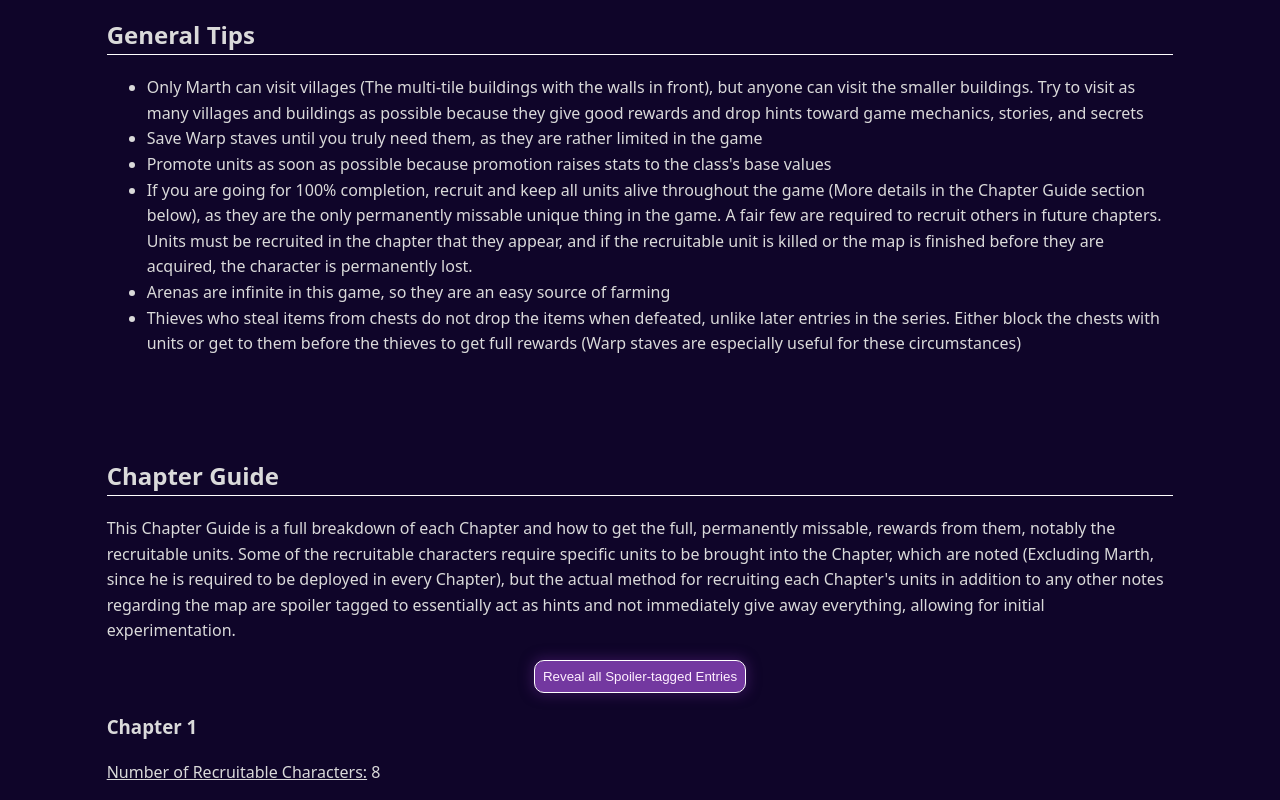
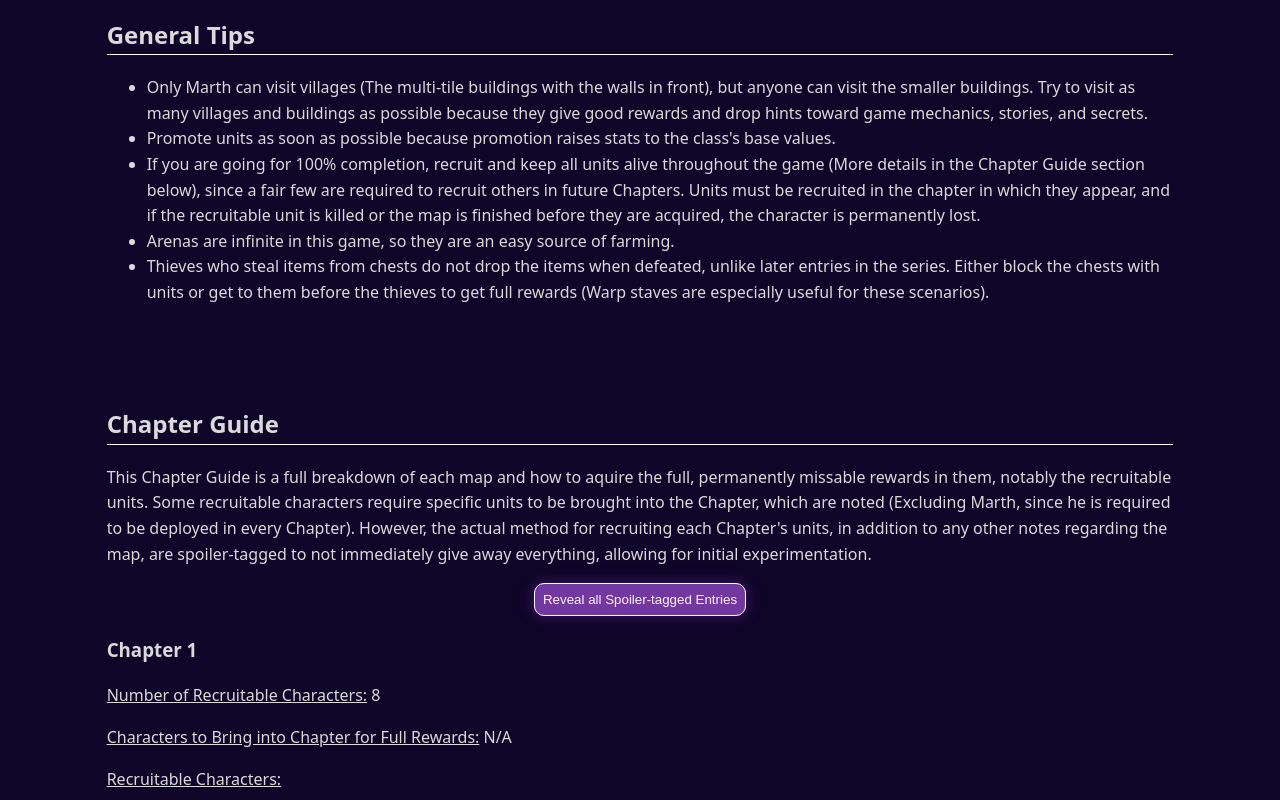
Before and after one commit to lunaerem/series-tracker, a Vue app: page /#/games/Fire-Emblem-1 in a window 1280 px wide. Shown: the part 580-1380 px from the top of the page. Built offline with nearby package versions, Linux system fonts and the light colour scheme.

Commit message:
Grammar fixes and text improvements

```diff
--- a/src/components/games/FE1.vue
+++ b/src/components/games/FE1.vue
@@ -35,34 +35,29 @@ onMounted(() => {
           Only Marth can visit villages (The multi-tile buildings with the walls
           in front), but anyone can visit the smaller buildings. Try to visit as
           many villages and buildings as possible because they give good rewards
-          and drop hints toward game mechanics, stories, and secrets
-        </li>
-        <li>
-          Save Warp staves until you truly need them, as they are rather limited
-          in the game
+          and drop hints toward game mechanics, stories, and secrets.
         </li>
         <li>
           Promote units as soon as possible because promotion raises stats to
-          the class's base values
+          the class's base values.
         </li>
         <li>
           If you are going for 100% completion, recruit and keep all units alive
           throughout the game (More details in the Chapter Guide section below),
-          as they are the only permanently missable unique thing in the game. A
-          fair few are required to recruit others in future chapters. Units must
-          be recruited in the chapter that they appear, and if the recruitable
-          unit is killed or the map is finished before they are acquired, the
-          character is permanently lost.
+          since a fair few are required to recruit others in future Chapters.
+          Units must be recruited in the chapter in which they appear, and if
+          the recruitable unit is killed or the map is finished before they are
+          acquired, the character is permanently lost.
         </li>
         <li>
           Arenas are infinite in this game, so they are an easy source of
-          farming
+          farming.
         </li>
         <li>
           Thieves who steal items from chests do not drop the items when
           defeated, unlike later entries in the series. Either block the chests
           with units or get to them before the thieves to get full rewards (Warp
-          staves are especially useful for these circumstances)
+          staves are especially useful for these scenarios).
         </li>
       </ul>
     </div>
@@ -71,15 +66,14 @@ onMounted(() => {
     <div class="set-ratio">
       <h2>Chapter Guide</h2>
       <p>
-        This Chapter Guide is a full breakdown of each Chapter and how to get
-        the full, permanently missable, rewards from them, notably the
-        recruitable units. Some of the recruitable characters require specific
-        units to be brought into the Chapter, which are noted (Excluding Marth,
-        since he is required to be deployed in every Chapter), but the actual
-        method for recruiting each Chapter's units in addition to any other
-        notes regarding the map are spoiler tagged to essentially act as hints
-        and not immediately give away everything, allowing for initial
-        experimentation.
+        This Chapter Guide is a full breakdown of each map and how to aquire the
+        full, permanently missable rewards in them, notably the recruitable
+        units. Some recruitable characters require specific units to be brought
+        into the Chapter, which are noted (Excluding Marth, since he is required
+        to be deployed in every Chapter). However, the actual method for
+        recruiting each Chapter's units, in addition to any other notes
+        regarding the map, are spoiler-tagged to not immediately give away
+        everything, allowing for initial experimentation.
       </p>
       <button
         class="button"
@@ -278,9 +272,10 @@ onMounted(() => {
         <p>
           <u>Notes:</u>
           <span class="spoiler" @click="removeSpoiler($event)">
-            The only way to get the chest furthest left is by using a Warp staff
-            to block it with a unit. Lena and Wendell should be the only units
-            at this point in the game capable of using staves.</span
+            The only way to get the furthest left chest is by using a Warp staff
+            to block it with a unit before the enemy thief can reach it. Lena
+            and Wendell should be the only units at this point in the game
+            capable of using staves.</span
           >
         </p>
       </div>
@@ -456,7 +451,7 @@ onMounted(() => {
         <p>
           <u>Notes:</u>
           <span class="spoiler" @click="removeSpoiler($event)">
-            Do NOT attack or get in the range of the enemy Bishop guarding the
+            Do NOT attack or get in range of the enemy Bishop guarding the
             chests. He is invulnerable to all attacks, but will have a scripted
             retreat on turn 8. So just wait until he leaves before looting that
             corner of the map.
@@ -542,7 +537,7 @@ onMounted(() => {
           <u>Notes:</u>
           <span class="spoiler" @click="removeSpoiler($event)">
             It is absolutely critical that you retrieve the Starsphere from the
-            northern-most chest and the Lightsphere from one of the
+            northernmost chest and the Lightsphere from one of the
             thieves!</span
           >
         </p>
@@ -569,8 +564,8 @@ onMounted(() => {
           <span class="spoiler" @click="removeSpoiler($event)">
             In the upper right corner of the map, there is a forest tile
             surrounded by mountains. Going there with the VIP Card allows access
-            to another secret shop. Also, make sure that you have given Marth
-            the Lightsphere and Starsphere before ending the Chapter (It is not
+            to another secret shop. Also, make sure you have given Marth the
+            Lightsphere and Starsphere before ending the Chapter (It is not
             strictly necessary, but it helps speed some things up in the next
             Chapter).</span
           >
@@ -620,7 +615,7 @@ onMounted(() => {
           <span class="spoiler" @click="removeSpoiler($event)">
             In the bottom left corner of the map, there is an empty field tile
             surrounded by mountains. Going there with the VIP Card allows access
-            to another secret shop.</span
+            to the final secret shop.</span
           >
         </p>
       </div>
```
